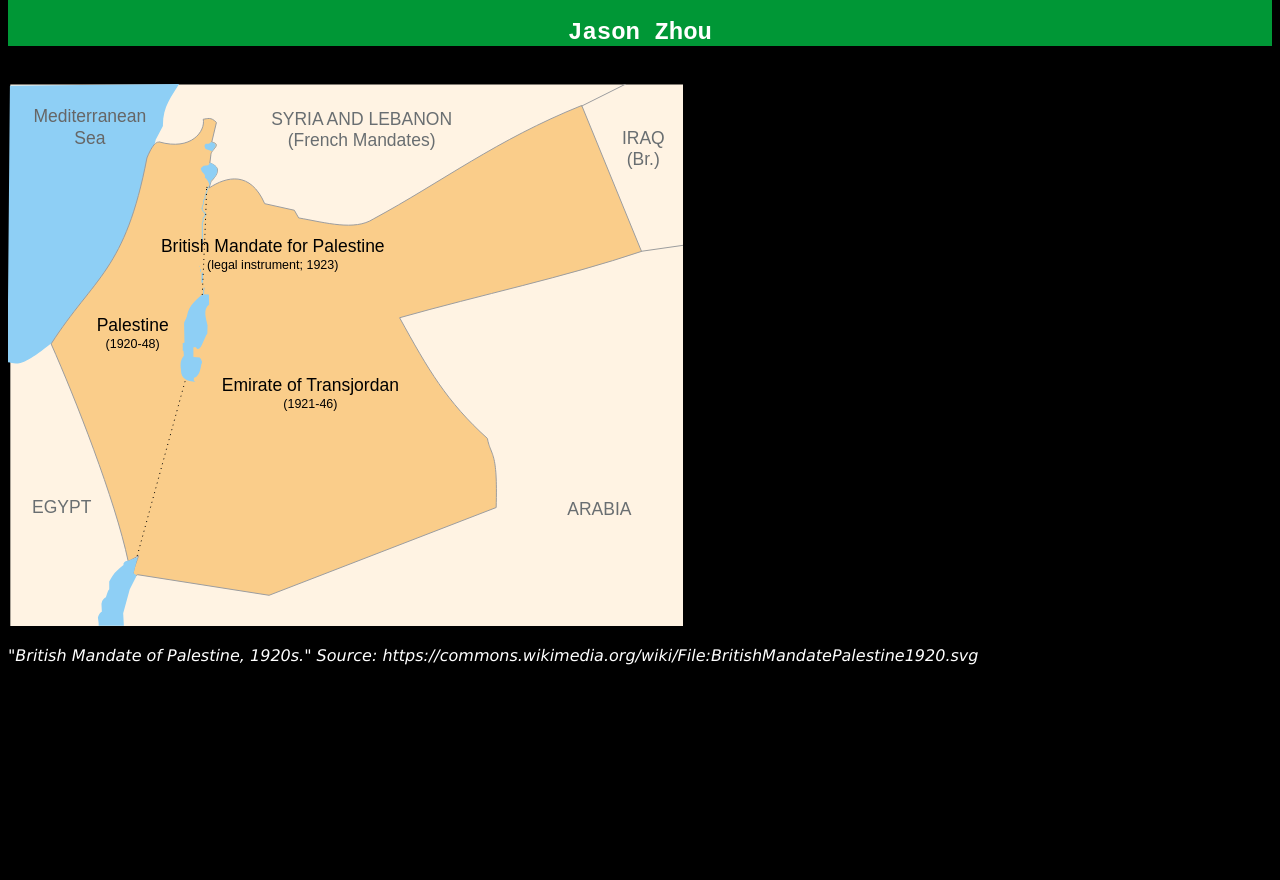
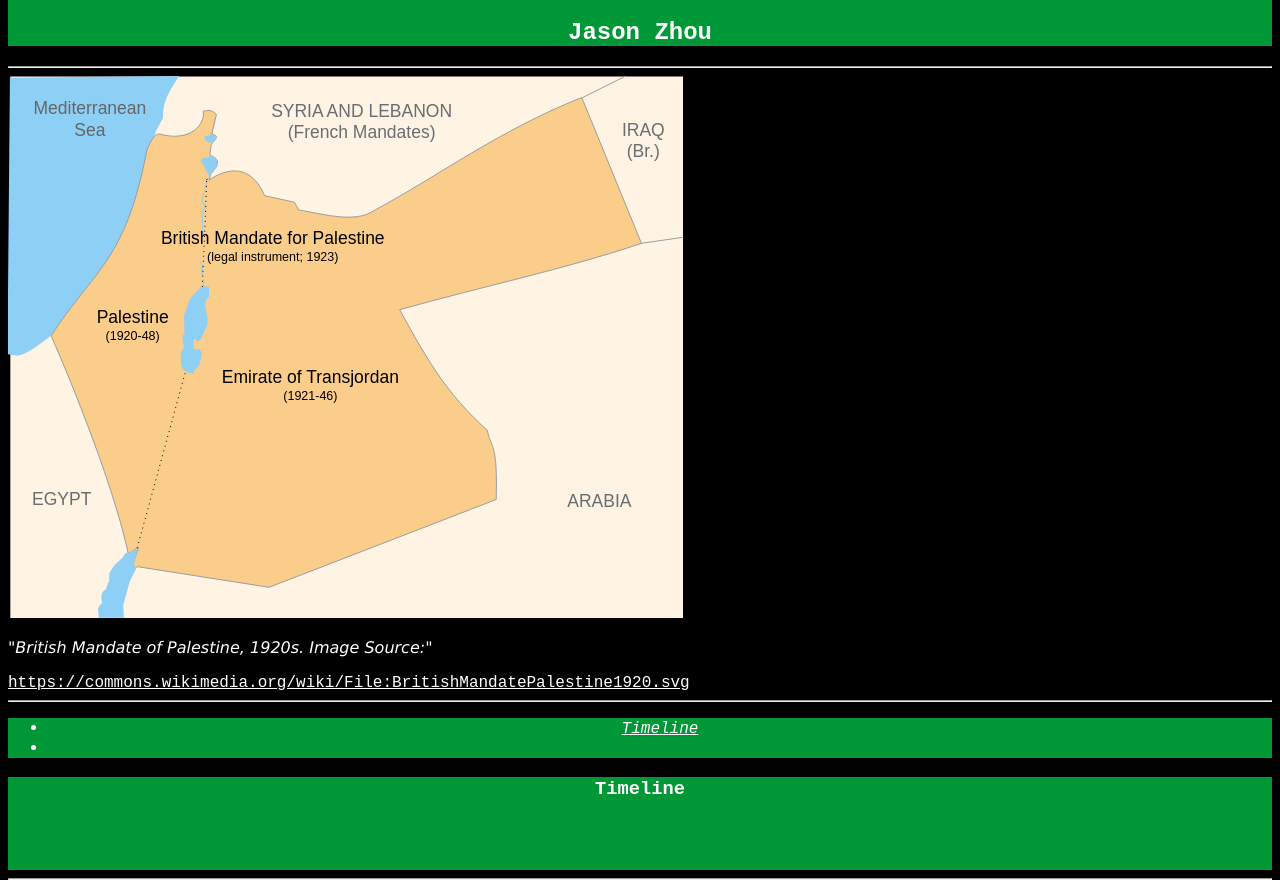
Before and after one commit to IndependentSchoolProjects/OtherFrontsProject, a plain HTML site: page index.html in a window 1280 px wide. Shown: the part 61-941 px from the top of the page. Before the commit the page ends 800 px from the top, so only its background shows below. Drawn offline with Linux system fonts and the light colour scheme; files whose address does not match are found by name.

Commit message:
Update index.html

```diff
--- a/index.html
+++ b/index.html
@@ -6,22 +6,38 @@
       <link href="style.css" rel="stylesheet" type="text/css" />
     </head>
     <body>
-        <div class = "bg1">
+        <div class="bg1">
             <h1>Other Fronts Project - British Mandate of Palestine</h1>
             <h2>Jason Zhou</h2>
         </div>
-        <br/>
+        <hr/>
 
-        <div class = "bg2">
+        <div class="bg2">
             <img src="BritishMandate.svg" alt="British Mandate of Palestine, 1920s."/>
-            <p>"British Mandate of Palestine, 1920s." Source: https://commons.wikimedia.org/wiki/File:BritishMandatePalestine1920.svg</p>
+            <p>"British Mandate of Palestine, 1920s. Image Source:"</p>
+            <a href="https://commons.wikimedia.org/wiki/File:BritishMandatePalestine1920.svg">https://commons.wikimedia.org/wiki/File:BritishMandatePalestine1920.svg</a>
         </div>
-        <br/>
+        <hr/>
 
-        <div class = "bg1">
+        <div class="bg1">
+            <ul>
+                <li>
+                    <a href="#timeline">Timeline</a>
+                </li>
+                <li>
+                    <a></a>
+                </li>
+            </ul>
+        </div>
 
+        <div class="bg1" id="timeline">
+            <h3><a>Timeline</a></h3>
+            <p></p>
+            <br/>
+            <p></p>
+            <br/>
         </div>
-        <br/>
+        <hr/>
 
     </body>
 </html>
```
